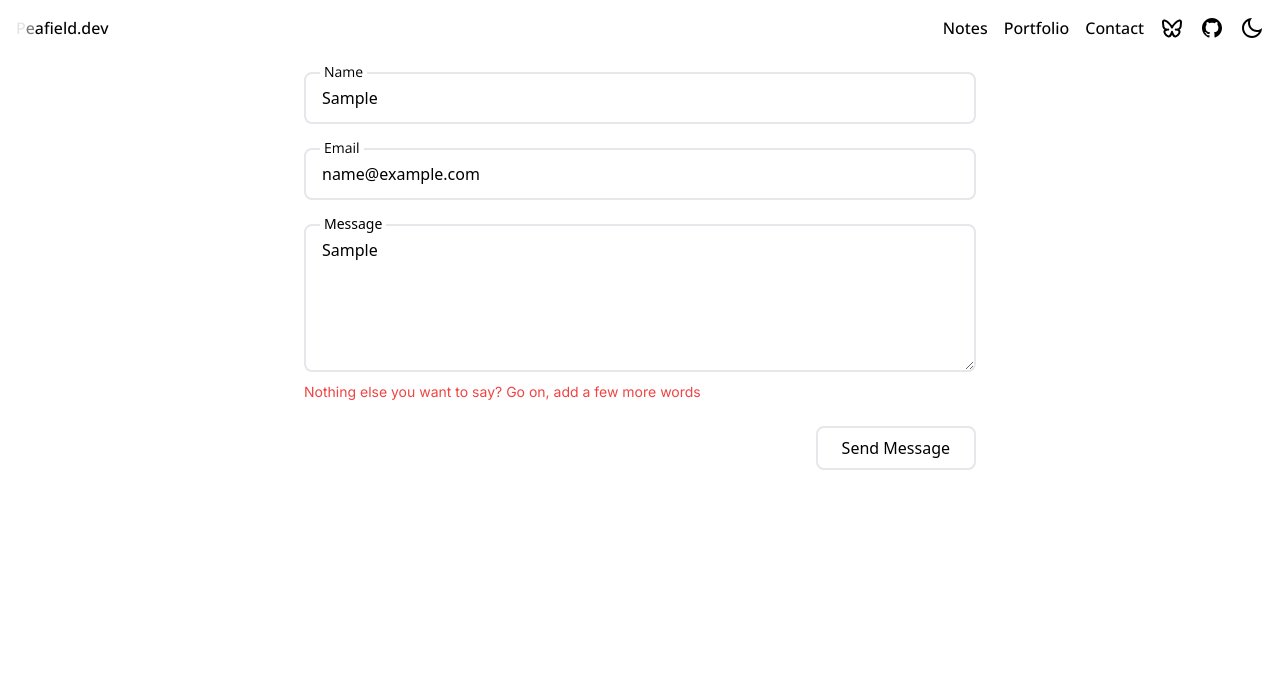
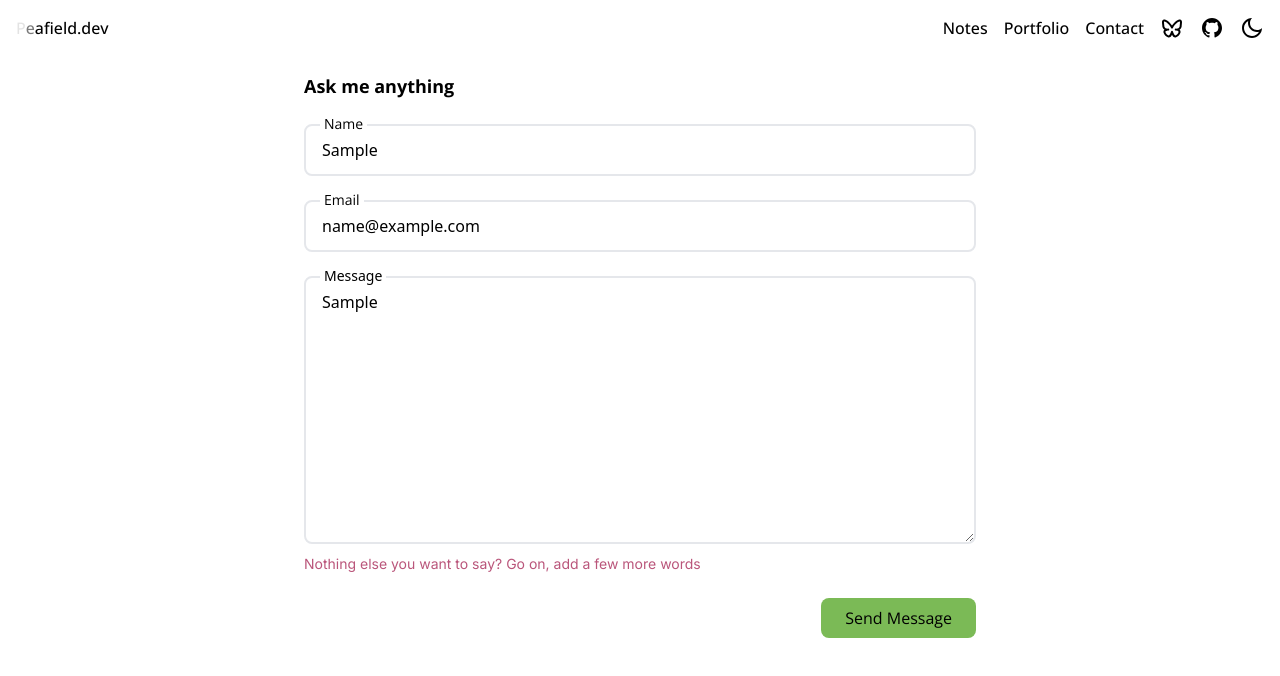
Before and after one commit to Peafield/peafield-dev, a Next.js app: page /contact in a window 1280 px wide. Both pictures are taken after typing "Sample", "name@example.com", "Sample" into the empty fields and a click on the button "Send Message". Shown: the top 676 px of the page. Built offline with nearby package versions, Linux system fonts and the light colour scheme.

Commit message:
feat: Enhance contact form with improved validation, error handling, and styling

```diff
--- a/package.json
+++ b/package.json
@@ -20,6 +20,7 @@
     "clsx": "^2.1.1",
     "framer-motion": "^11.17.0",
     "husky": "^9.1.7",
+    "isomorphic-dompurify": "^2.20.0",
     "lint-staged": "^15.3.0",
     "mongodb": "^6.12.0",
     "next": "^15.1.4",
--- a/src/components/ContactForm.tsx
+++ b/src/components/ContactForm.tsx
@@ -1,9 +1,15 @@
 "use client";
 
 import { submitContactForm } from "@/app/contact/actions";
-import { containerVariants, itemVariants } from "@/constants/constants";
-import { motion } from "framer-motion";
+import {
+  buttonVariants,
+  containerVariants,
+  errorVariants,
+  itemVariants,
+} from "@/constants/constants";
+import { AnimatePresence, motion } from "framer-motion";
 import { useActionState } from "react";
+import DOMPurify from "isomorphic-dompurify";
 
 const ContactForm = () => {
   const initialState = {
@@ -19,31 +25,47 @@ const ContactForm = () => {
     submitContactForm,
     initialState
   );
-  // TODO: Style this form more
+
   return (
     <motion.div variants={containerVariants} initial="hidden" animate="visible">
-      <form action={formAction} className="max-w-2xl mx-auto space-y-6">
+      <form
+        action={formAction}
+        className="max-w-2xl mx-auto space-y-6"
+        noValidate
+      >
+        <motion.div variants={itemVariants} className="text-start">
+          <h1 className="font-openSans font-bold text-lg">Ask me anything</h1>
+        </motion.div>
         <motion.div variants={itemVariants} className="relative">
           <input
             type="text"
             id="name"
             name="name"
             required
-            defaultValue={state?.values?.name ?? ""}
-            className="w-full px-4 py-3 border-2 border-gray-200 rounded-lg focus:outline-none focus:border-blue-500 dark:bg-gray-800 dark:border-gray-700 peer placeholder-transparent"
+            defaultValue={DOMPurify.sanitize(state?.values?.name || "")}
+            className="w-full px-4 py-3 border-2 border-gray-200 rounded-lg focus:outline-none focus:border-gray-300 dark:bg-gray-800 dark:border-none peer placeholder-transparent"
             placeholder="Name"
           />
           <label
             htmlFor="name"
-            className="font-openSans absolute left-4 -top-2.5 bg-white dark:bg-black px-1 text-sm transition-all peer-placeholder-shown:text-base peer-placeholder-shown:top-3 peer-focus:-top-2.5 peer-focus:text-sm"
+            className="font-openSans absolute left-4 -top-2.5 dark:rounded-lg bg-white dark:bg-gray-800  px-1 text-sm transition-all peer-placeholder-shown:text-base peer-placeholder-shown:top-3 peer-focus:-top-2.5 peer-focus:text-sm"
           >
             Name
           </label>
+          <AnimatePresence mode="wait">
             {state?.errors?.name && (
-            <p className="mt-1 text-sm text-red-500" aria-live="polite">
+              <motion.p
+                variants={errorVariants}
+                initial="initial"
+                animate="animate"
+                exit="exit"
+                className="mt-1 text-sm text-error overflow-hidden"
+                aria-live="polite"
+              >
                 {state.errors.name}
-            </p>
+              </motion.p>
             )}
+          </AnimatePresence>
         </motion.div>
 
         <motion.div variants={itemVariants} className="relative">
@@ -52,21 +74,30 @@ const ContactForm = () => {
             id="email"
             name="email"
             required
-            defaultValue={state?.values?.email ?? ""}
-            className="w-full px-4 py-3 border-2 border-gray-200 rounded-lg focus:outline-none focus:border-blue-500 dark:bg-gray-800 dark:border-gray-700 peer placeholder-transparent"
+            defaultValue={DOMPurify.sanitize(state?.values?.email || "")}
+            className="w-full px-4 py-3 border-2 border-gray-200 rounded-lg focus:outline-none focus:border-gray-300 dark:bg-gray-800 dark:border-none peer placeholder-transparent"
             placeholder="Email"
           />
           <label
             htmlFor="email"
-            className="font-openSans absolute left-4 -top-2.5 bg-white dark:bg-black px-1 text-sm transition-all peer-placeholder-shown:text-base peer-placeholder-shown:top-3 peer-focus:-top-2.5 peer-focus:text-sm"
+            className="font-openSans absolute left-4 -top-2.5 dark:rounded-lg bg-white dark:bg-gray-800 px-1 text-sm transition-all peer-placeholder-shown:text-base peer-placeholder-shown:top-3 peer-focus:-top-2.5 peer-focus:text-sm"
           >
             Email
           </label>
+          <AnimatePresence mode="wait">
             {state?.errors?.email && (
-            <p className="mt-1 text-sm text-red-500" aria-live="polite">
+              <motion.p
+                variants={errorVariants}
+                initial="initial"
+                animate="animate"
+                exit="exit"
+                className="mt-1 text-sm text-error overflow-hidden"
+                aria-live="polite"
+              >
                 {state.errors.email}
-            </p>
+              </motion.p>
             )}
+          </AnimatePresence>
         </motion.div>
 
         <motion.div variants={itemVariants} className="relative">
@@ -74,38 +105,59 @@ const ContactForm = () => {
             id="message"
             name="message"
             required
-            rows={5}
-            defaultValue={state?.values?.message ?? ""}
-            className="w-full px-4 py-3 border-2 border-gray-200 rounded-lg focus:outline-none focus:border-blue-500 dark:bg-gray-800 dark:border-gray-700 peer placeholder-transparent"
+            rows={10}
+            defaultValue={DOMPurify.sanitize(state?.values?.message || "")}
+            className="w-full px-4 py-3 border-2 border-gray-200 rounded-lg focus:outline-none focus:border-gray-300 dark:bg-gray-800 dark:border-none peer placeholder-transparent"
             placeholder="Message"
           />
           <label
             htmlFor="message"
-            className="absolute left-4 -top-2.5 bg-white dark:bg-black px-1 text-sm transition-all peer-placeholder-shown:text-base peer-placeholder-shown:top-3 peer-focus:-top-2.5 peer-focus:text-sm"
+            className="absolute left-4 -top-2.5 dark:rounded-lg bg-white dark:bg-gray-800 px-1 text-sm transition-all peer-placeholder-shown:text-base peer-placeholder-shown:top-3 peer-focus:-top-2.5 peer-focus:text-sm"
           >
             Message
           </label>
+          <AnimatePresence mode="wait">
             {state?.errors?.message && (
-            <p className="mt-1 text-sm text-red-500" aria-live="polite">
+              <motion.p
+                variants={errorVariants}
+                initial="initial"
+                animate="animate"
+                exit="exit"
+                className="mt-1 text-sm text-error overflow-hidden"
+                aria-live="polite"
+              >
                 {state.errors.message}
-            </p>
+              </motion.p>
             )}
+          </AnimatePresence>
         </motion.div>
 
+        <AnimatePresence mode="wait">
           {state?.success && (
-          <p className="text-green-500 text-center" aria-live="polite">
-            Message sent successfully!
-          </p>
+            <motion.p
+              variants={errorVariants}
+              initial="initial"
+              animate="animate"
+              exit="exit"
+              className="font-openSans mt-1 text-sm front-bold text-terminal overflow-hidden text-center"
+              aria-live="polite"
+            >
+              Thank you for your message!
+            </motion.p>
           )}
-
+        </AnimatePresence>
         <motion.div variants={itemVariants} className="flex justify-end">
-          <button
+          <motion.button
+            variants={buttonVariants}
+            initial="initial"
+            whileHover="hover"
+            whileTap="tap"
             type="submit"
             disabled={isPending}
-            className="px-6 py-2 rounded-lg border-2 border-gray-200  hover:bg-gray-300 focus:outline-none focus:ring-2 focus:ring-blue-500 focus:ring-offset-2 disabled:opacity-50 disabled:cursor-not-allowed transition-colors duration-200"
+            className="font-openSans px-6 py-2 rounded-lg bg-terminal text-black disabled:opacity-50 disabled:cursor-not-allowed"
           >
             {isPending ? "Sending..." : "Send Message"}
-          </button>
+          </motion.button>
         </motion.div>
       </form>
     </motion.div>
--- a/src/components/Navbar.tsx
+++ b/src/components/Navbar.tsx
@@ -118,7 +118,7 @@ const Navbar = () => {
                   animate={{ opacity: 1, y: 0 }}
                   exit={{ opacity: 0, y: -20 }}
                   transition={{ duration: 0.2, ease: "easeInOut" }}
-                  className="absolute top-16 left-0 right-0 bg-white dark:bg-black shadow-lg sm:hidden"
+                  className="absolute z-10 top-16 left-0 right-0 bg-white dark:bg-black shadow-lg sm:hidden"
                 >
                   <motion.ul
                     initial={{ opacity: 0 }}
--- a/src/constants/constants.ts
+++ b/src/constants/constants.ts
@@ -1,3 +1,5 @@
+import { easeInOut } from "framer-motion";
+
 export const containerVariants = {
   hidden: { opacity: 0 },
   visible: {
@@ -19,3 +21,31 @@ export const itemVariants = {
     },
   },
 };
+
+export const buttonVariants = {
+  initial: { scale: 1 },
+  hover: {
+    scale: 1.05,
+    backgroundColor: "#9556ba",
+    transition: { stiffness: 400, damping: 10, easeInOut },
+  },
+  tap: { scale: 0.95 },
+};
+
+export const errorVariants = {
+  initial: {
+    opacity: 0,
+    y: -10,
+    height: 0,
+  },
+  animate: {
+    opacity: 1,
+    y: 0,
+    height: "auto",
+  },
+  exit: {
+    opacity: 0,
+    y: -10,
+    height: 0,
+  },
+};
--- a/src/types/contact.ts
+++ b/src/types/contact.ts
@@ -9,7 +9,9 @@ export const contactFormSchema = z.object({
     .max(100, {
       message: "That's a long name, maybe remove a few characters?",
     }),
-  email: z.string().email(),
+  email: z.string().email({
+    message: "That doesn't look like a valid email address. Check again?",
+  }),
   message: z
     .string()
     .min(10, {
--- a/tailwind.config.ts
+++ b/tailwind.config.ts
@@ -13,6 +13,11 @@ export default {
         openSans: "var(--font-open-sans)",
         inter: "var(--font-inter)",
       },
+      colors: {
+        terminal: "#7bba56",
+        hoverColor: "#9556ba",
+        error: "#BA567B",
+      },
     },
   },
   plugins: [typography],
```
Also changed, not shown: 1 other file (tests, documents, lock files or other folders). Lines whose indentation alone changed are shown as unchanged.
